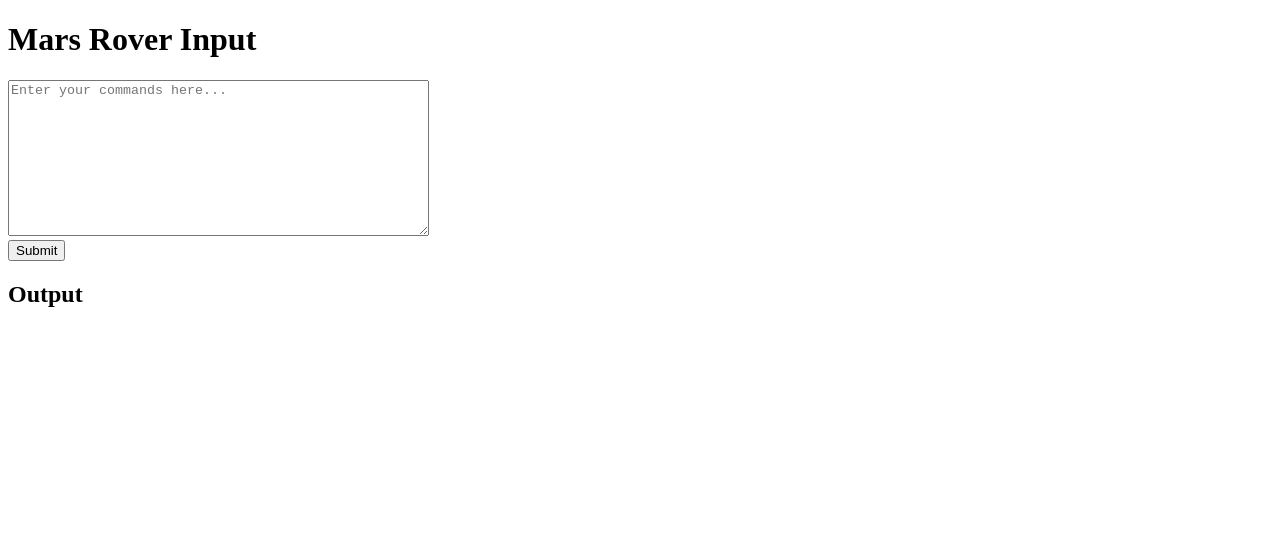
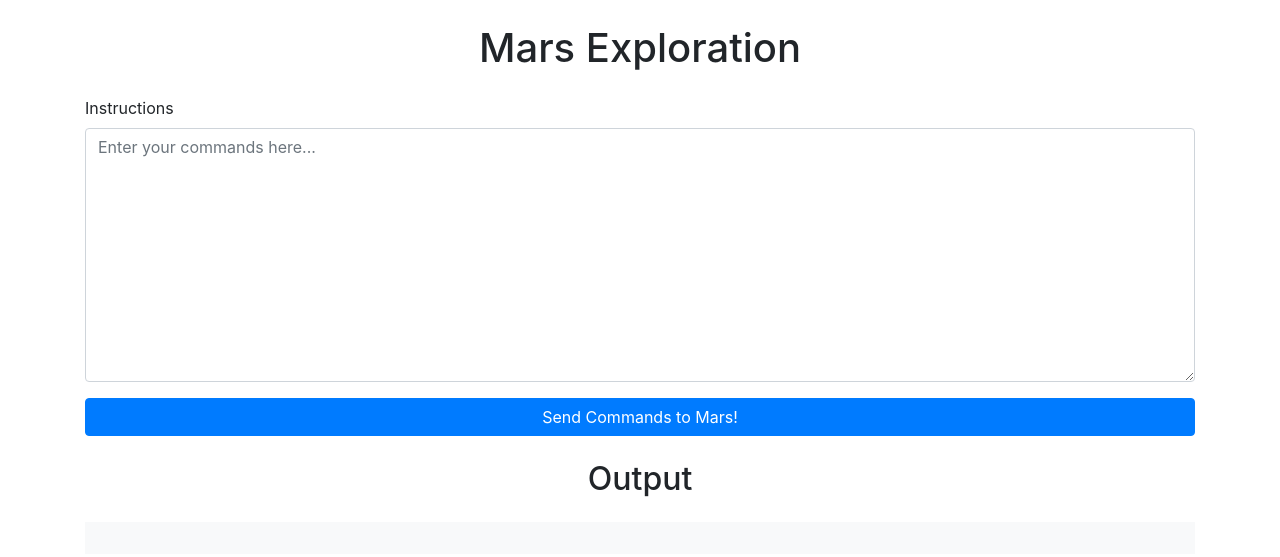
Before and after one commit to raphaellnascimento/mars-exploration, a website: page public/index.html in a window 1280 px wide. Drawn offline with nearby package versions, Linux system fonts and the light colour scheme.

Commit message:
Bootstrap addition

```diff
--- a/public/index.html
+++ b/public/index.html
@@ -3,18 +3,26 @@
 <head>
     <meta charset="UTF-8">
     <meta name="viewport" content="width=device-width, initial-scale=1.0">
-    <title>Mars Rover</title>
-    <script src="https://cdnjs.cloudflare.com/ajax/libs/axios/1.7.2/axios.min.js"></script>
+    <title>Mars Rover Command Center</title>
+    <!-- Include Bootstrap CSS from CDN -->
+    <link href="https://stackpath.bootstrapcdn.com/bootstrap/4.5.2/css/bootstrap.min.css" rel="stylesheet">
 </head>
 <body>
-<h1>Mars Rover Input</h1>
+<div class="container">
+    <h1 class="my-4 text-center">Mars Exploration</h1>
+    <div class="form-group">
+        <label for="input">Instructions</label>
+        <textarea id="input" class="form-control" rows="10" placeholder="Enter your commands here..."></textarea>
+    </div>
+    <button class="btn btn-primary btn-block" onclick="sendCommands()">Send Commands to Mars!</button>
+    <h2 class="my-4 text-center">Output</h2>
+    <pre id="output" class="bg-light p-3"></pre>
+</div>
 
-<textarea id="input" rows="10" cols="50" placeholder="Enter your commands here..."></textarea>
-<br>
-<button onclick="sendCommands()">Submit</button>
-
-<h2>Output</h2>
-<pre id="output"></pre>
+<!-- Include Axios from CDN -->
+<script src="https://cdn.jsdelivr.net/npm/axios/dist/axios.min.js"></script>
+<!-- Include Bootstrap JS and dependencies from CDN -->
+<script src="https://stackpath.bootstrapcdn.com/bootstrap/4.5.2/js/bootstrap.min.js"></script>
 <script src="script.js"></script>
 </body>
 </html>
```
